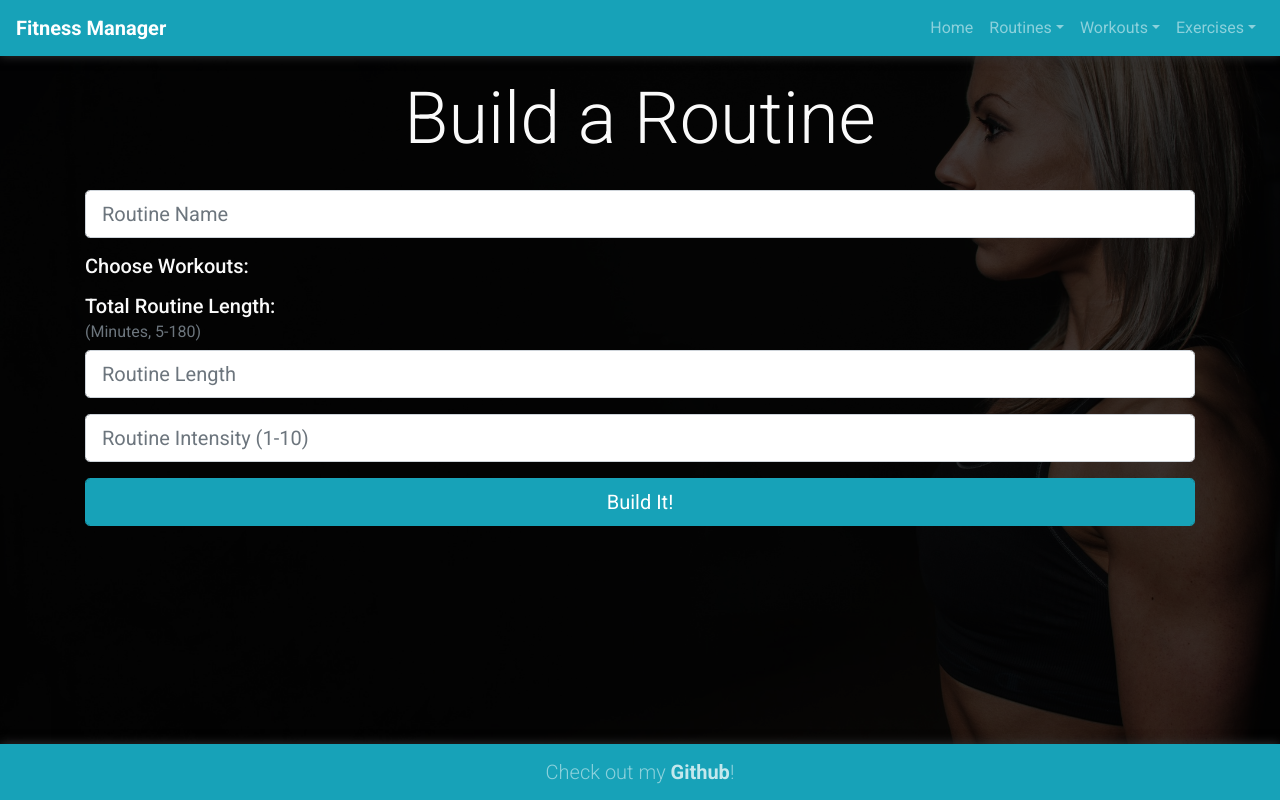
After one commit to ckz8780/ci-dcd-milestone-fitness-manager, a Flask app: page /routines/build in a window 1280 px wide. The commit adds this page. Run offline with Flask 2, Linux system fonts and the light colour scheme; data that the repository does not hold is empty; some libraries are stand-ins or nearby versions.

Commit message:
Added build routine template and started workout detail logic

```diff
--- a/run.py
+++ b/run.py
@@ -47,7 +47,10 @@ def get_exercises():
 
 @app.route('/routines/build')
 def build_routine():
-    return render_template("build_routine.html")
+    return render_template("build_routine.html",
+    workouts=[workout for workout in mongo.db.workouts.find()],
+    exercise_categories=[category for category in mongo.db.exercise_categories.find()],
+    exercises=[exercise for exercise in mongo.db.exercises.find()])
 
 @app.route('/workouts/build')
 def build_workout():
@@ -61,8 +64,10 @@ def add_exercise():
 
 # INSERT ROUTINES/WORKOUTS/EXERCISES
 
-@app.route('/routines/insert')
+@app.route('/routines/insert', methods=["POST"])
 def insert_routine():
+    workouts = request.form.getlist('workout_list')
+    print(workouts)
     return redirect(url_for('get_routines'))
 
 @app.route('/workouts/insert', methods=['POST'])
--- a/static/css/main.css
+++ b/static/css/main.css
@@ -148,6 +148,14 @@ nav {
     margin: 0px 5px;
 }
 
+.workout-form-row {
+    padding: 5px 0px;
+}
+
+.workout-form-details {
+    display: none;
+}
+
 /* -------------------------------------------------- Footer */
 
 .footer {
--- /dev/null
+++ b/templates/build_routine.html
@@ -0,0 +1,54 @@
+{% extends 'base.html' %}
+
+{% block content %}
+<div class="row page-header-row text-center">
+    <div class="col-12">
+        <h1 class="display-3">Build a Routine</h1>
+    </div>
+</div>
+<div class="row form-add-row">
+    <div class="col">
+        <form method="post" action="{{ url_for('insert_routine') }}">
+            <div class="form-group">
+                <input class="form-control form-control-lg" type="text" name="routine_name" placeholder="Routine Name" required />
+            </div>
+            <div class="form-group text-center text-md-left">
+                <p class="h5">Choose Workouts:</p>
+                {% for workout in workouts %}
+                    <div class="form-row workout-form-row">
+                        <div class="form-group col-md-3 my-auto">
+                            <div class="custom-control custom-checkbox">
+                                <input type="checkbox" class="custom-control-input" id="{{ workout.workout_name }}" value="{{ workout.workout_name }}" name="workout_list">
+                                <label class="custom-control-label" for="{{ workout.workout_name }}">{{ workout.workout_name }}</label>
+                            </div>
+                        </div>
+                        <div class="col-12 col-md-9 my-auto">
+                            <a class="btn btn-sm btn-info workout-detail-button">Details</a>
+                        </div>
+                        <div class="col-12 col-md-9 offset-md-3 workout-form-details"></div>
+                    </div>
+                {% endfor %}
+            </div>
+            <div class="form-group">
+                <p class="h5">Total Routine Length:<br><small class="text-muted">(Minutes, 5-180)</small></p>
+                <input class="form-control form-control-lg" type="number" name="routine_length" min="5" max="180" placeholder="Routine Length" required>
+            </div>
+            <div class="form-group">
+                <input class="form-control form-control-lg" type="number" name="routine_length" min="1" max="10" placeholder="Routine Intensity (1-10)" required>
+            </div>
+            <button class="btn btn-info btn-lg form-control form-control-lg">Build It!</button>
+        </form>
+    </div>
+</div>
+{% endblock %}
+
+{% block postloadjs %}
+<script type="text/javascript">
+    $('.workout-detail-button').click(function() {
+        var detailsDiv = $(this).parent().siblings('.workout-form-details');
+        console.log('hi!!!', detailsDiv);
+        detailsDiv.html('hello!!!!');
+        detailsDiv.slideToggle(250);
+    });
+</script>
+{% endblock %}
--- a/templates/mainnav.html
+++ b/templates/mainnav.html
@@ -10,8 +10,7 @@
                 <a class="nav-link dropdown-toggle {% if request.path == '/routines' or request.path == '/routines/' %}active{% endif %}" href="" id="routinesDropdown" data-toggle="dropdown" aria-haspopup="true" aria-expanded="false">Routines</a>
                 <div class="dropdown-menu dropdown-menu-right" aria-labelledby="routinesDropdown">
                     <a class="dropdown-item" href="{{ url_for('get_routines') }}">Explore</a>
-                    <a class="dropdown-item" href="">Build</a>
-                    <a class="dropdown-item" href="">Edit</a>
+                    <a class="dropdown-item" href="{{ url_for('build_routine') }}">Build</a>
                 </div>
             </li>
             <li class="nav-item dropdown">
@@ -19,7 +18,6 @@
                 <div class="dropdown-menu dropdown-menu-right" aria-labelledby="workoutsDropdown">
                     <a class="dropdown-item" href="{{ url_for('get_workouts') }}">Explore</a>
                     <a class="dropdown-item" href="{{ url_for('build_workout') }}">Build</a>
-                    <a class="dropdown-item" href="">Edit</a>
                 </div>
             </li>
             <li class="nav-item dropdown">
@@ -27,7 +25,6 @@
                 <div class="dropdown-menu dropdown-menu-right" aria-labelledby="exercisesDropdown">
                     <a class="dropdown-item" href="{{ url_for('get_exercises') }}">Explore</a>
                     <a class="dropdown-item" href="{{ url_for('add_exercise') }}">Add</a>
-                    <a class="dropdown-item" href="">Edit</a>
                 </div>
             </li>
         </ul>
```
